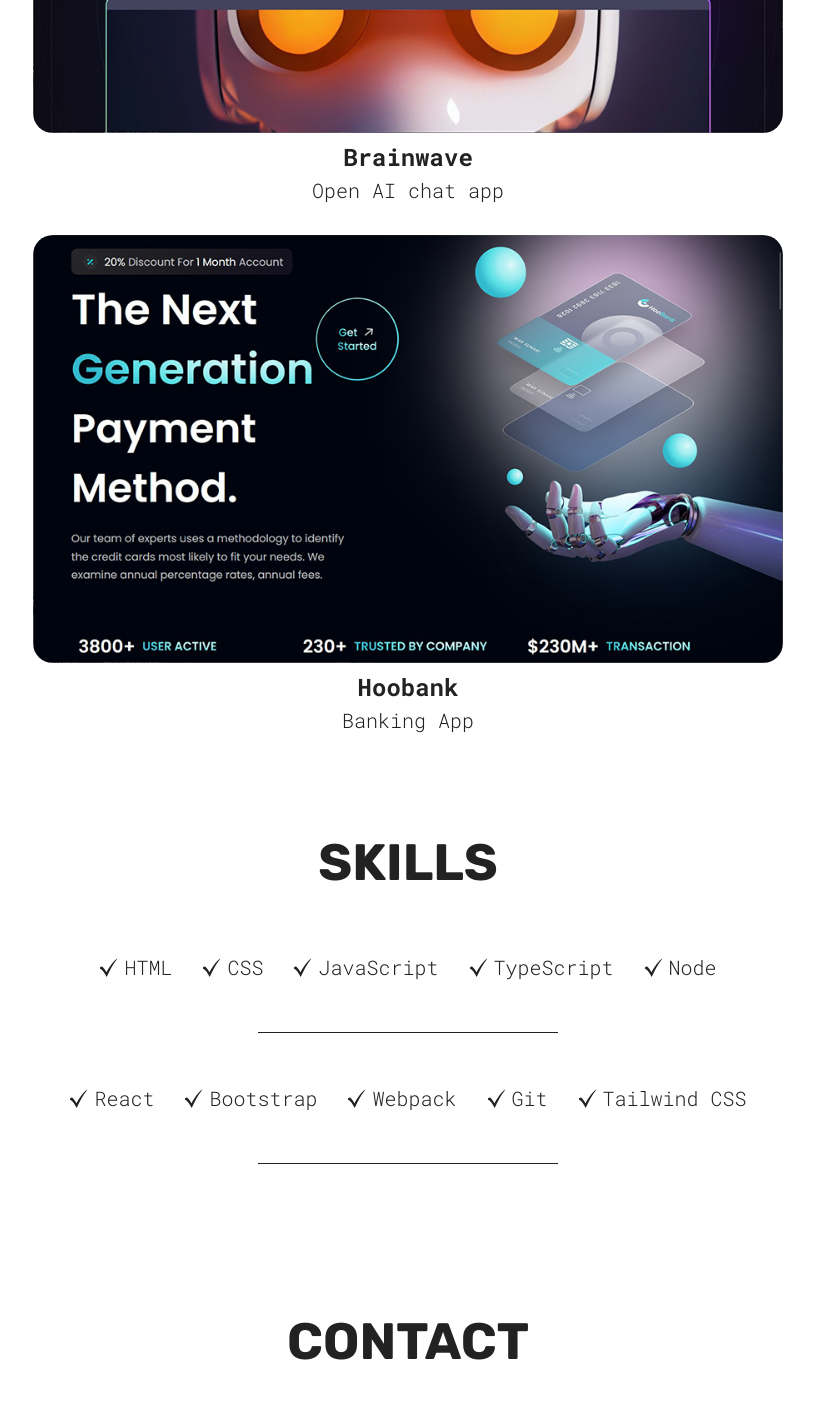
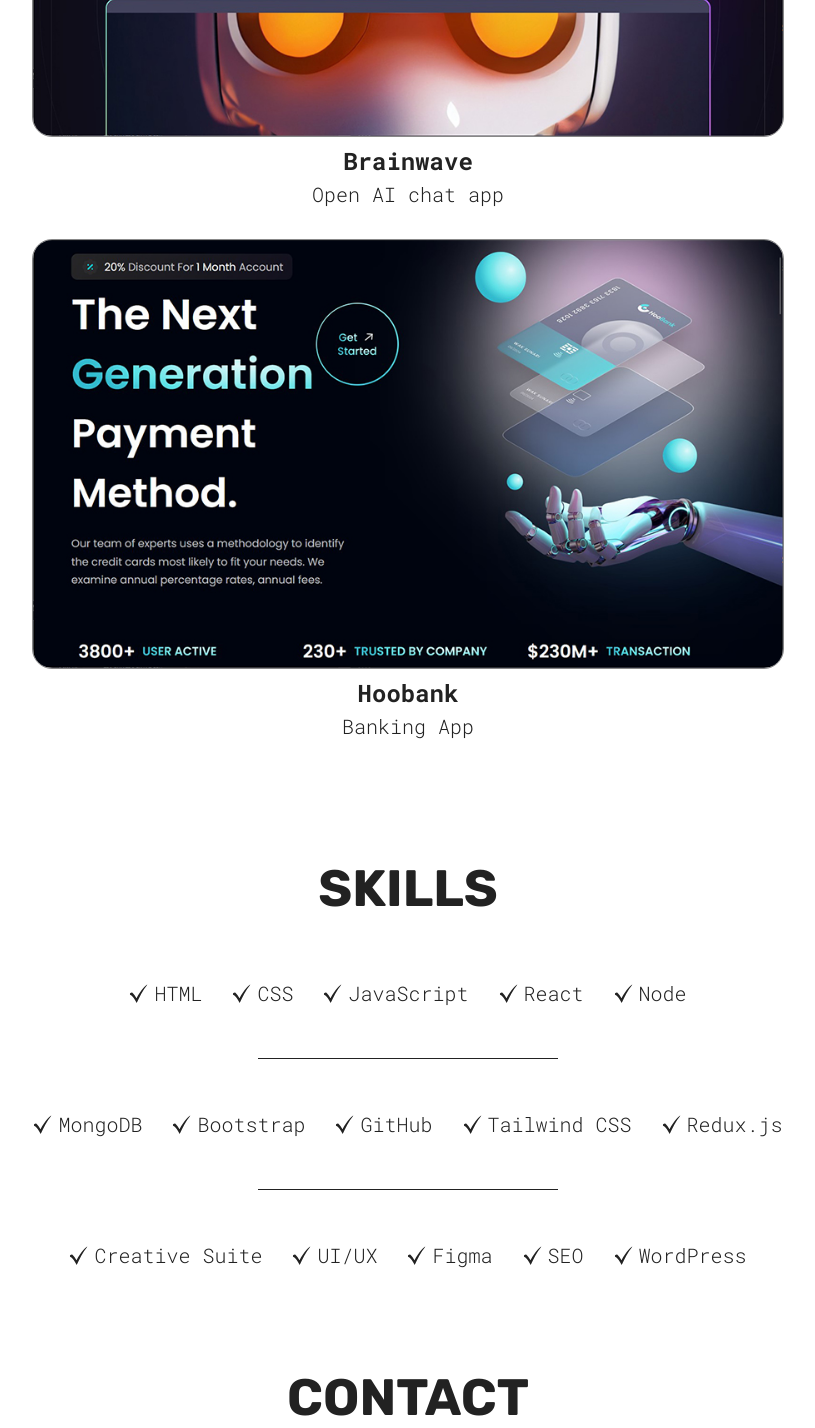
Before and after one commit to jgyb89/james-green-portfolio-site, a React (Vite) app: page / in a window 1280 px wide. Shown: the part 1892-3320 px from the top of the page, without its empty margins (232-1047 px from the left). Built offline with nearby package versions, Linux system fonts and the light colour scheme; a web font is replaced by a local one.

Commit message:
Added more skills

```diff
--- a/src/sections/Projects/ProjectsStyles.module.css
+++ b/src/sections/Projects/ProjectsStyles.module.css
@@ -8,13 +8,19 @@
         align-self: center;
         background-color: var(--project-card-bg);
         border-radius: 20px;
+        border: #888 1px solid;
+        margin-bottom: 10px;
+
     }
+
+
 
     a {
         width: fit-content;
         text-decoration: none;
         color: #222;
         transition: transform 200ms ease-in-out;
+
     }
 
     a:hover {
@@ -33,6 +39,8 @@
     .projectsContainer{
        display: grid;
        grid-template-columns: 1fr;
+       margin-bottom: 20px;
+
 
         img {
         max-width: 750px;
@@ -41,6 +49,8 @@
         align-self: center;
         background-color: var(--project-card-bg);
         border-radius: 20px;
+
+
     }
     }
 
--- a/src/sections/Skills/Skills.jsx
+++ b/src/sections/Skills/Skills.jsx
@@ -15,18 +15,26 @@ function Skills() {
         <SkillList src={checkMarkIcon} skill="HTML" />
         <SkillList src={checkMarkIcon} skill="CSS" />
         <SkillList src={checkMarkIcon} skill="JavaScript" />
-        <SkillList src={checkMarkIcon} skill="TypeScript" />
+        <SkillList src={checkMarkIcon} skill="React" />
         <SkillList src={checkMarkIcon} skill="Node" />
     </div>
     <hr />
     <div className={styles.skillList}>
-        <SkillList src={checkMarkIcon} skill="React" />
+        <SkillList src={checkMarkIcon} skill="MongoDB" />
         <SkillList src={checkMarkIcon} skill="Bootstrap" />
-        <SkillList src={checkMarkIcon} skill="Webpack" />
-        <SkillList src={checkMarkIcon} skill="Git" />
+        <SkillList src={checkMarkIcon} skill="GitHub" />
         <SkillList src={checkMarkIcon} skill="Tailwind CSS" />
+        <SkillList src={checkMarkIcon} skill="Redux.js" />
     </div>
     <hr />
+    <div className={styles.skillList}>
+        <SkillList src={checkMarkIcon} skill="Creative Suite" />
+        <SkillList src={checkMarkIcon} skill="UI/UX" />
+        <SkillList src={checkMarkIcon} skill="Figma" />
+        <SkillList src={checkMarkIcon} skill="SEO" />
+        <SkillList src={checkMarkIcon} skill="WordPress" />
+    </div>
+
   </section>
   );
 }
```
